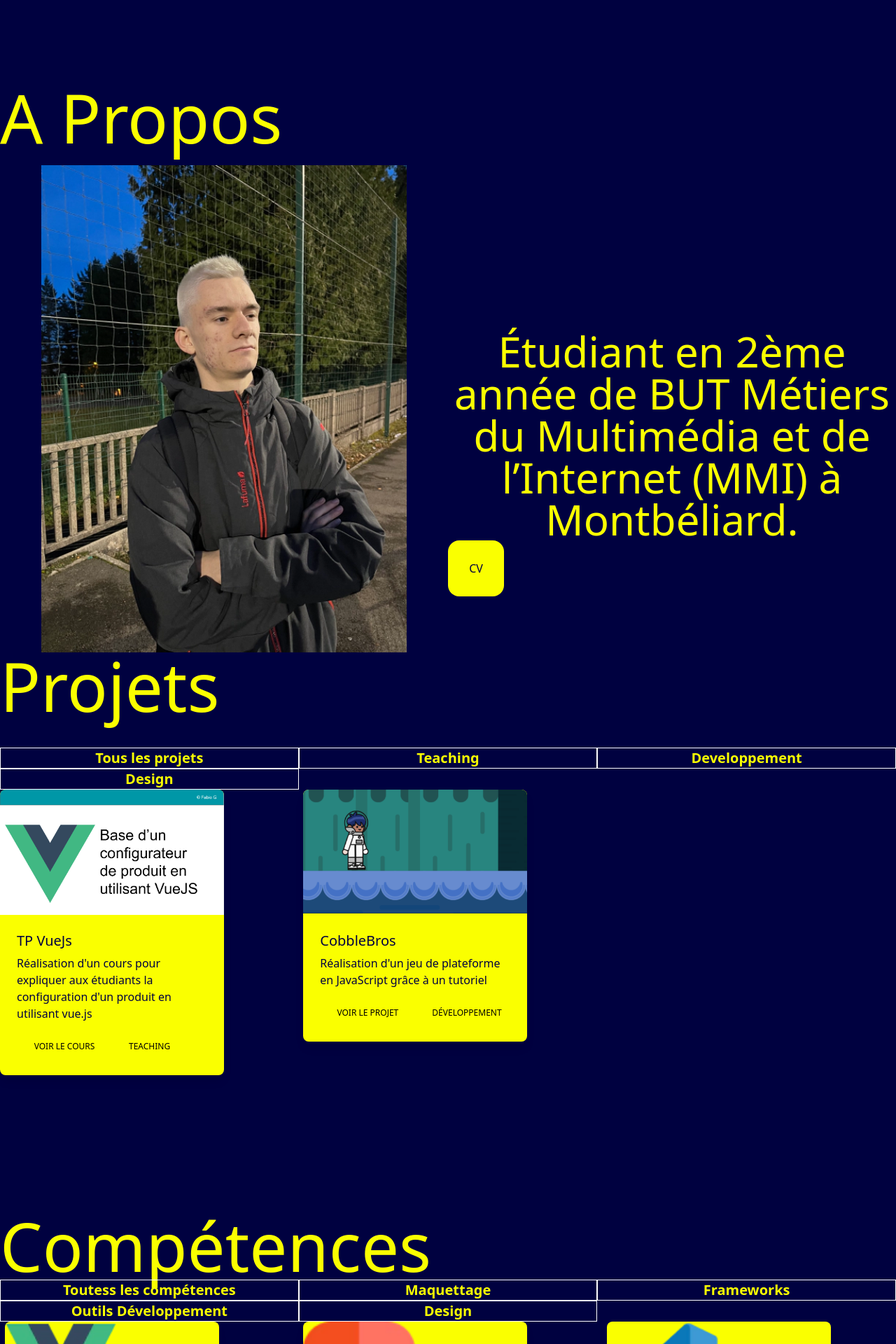
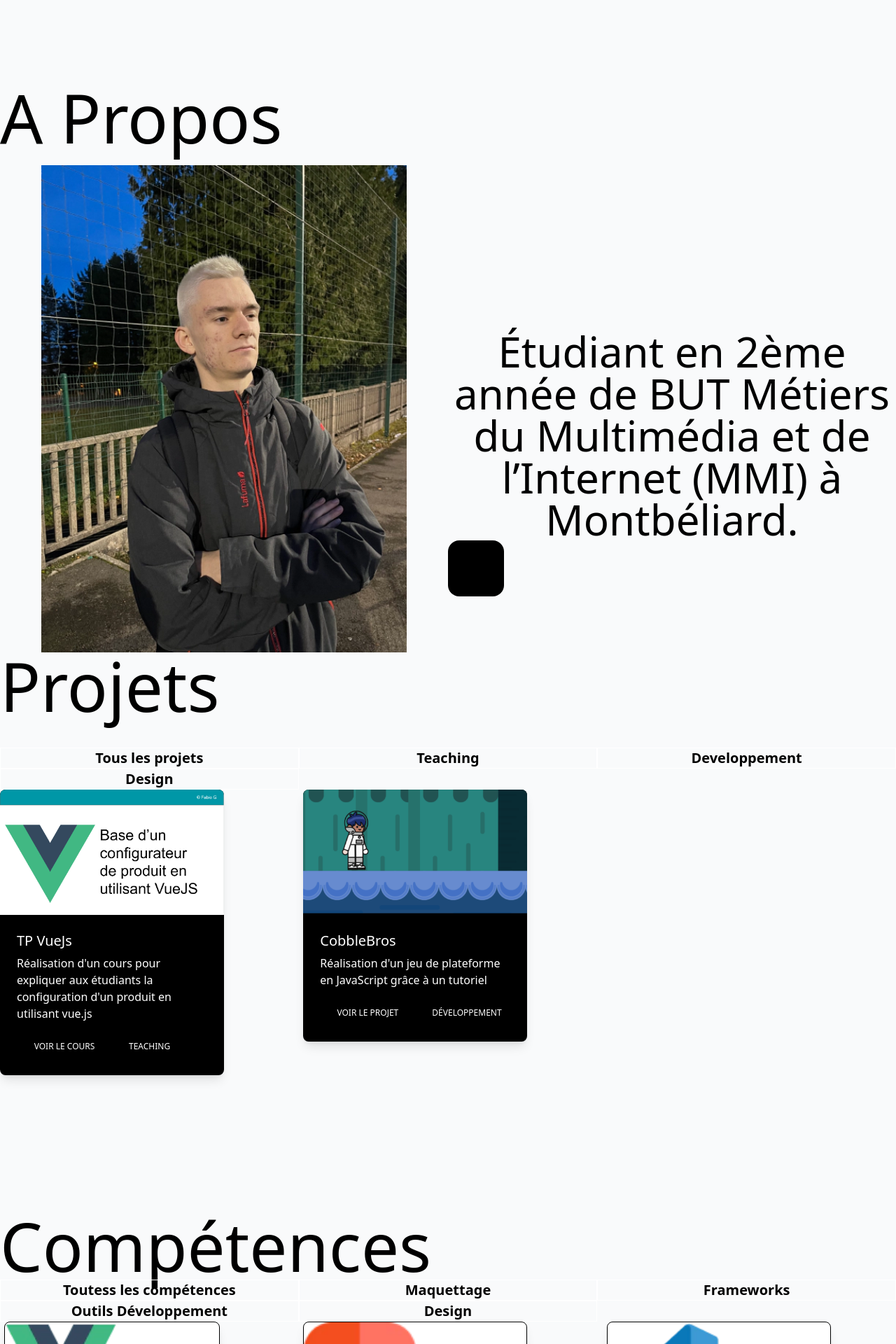
Before and after one commit to FabioGafforelli/Portfolio_FabioVue, a Vue app: page / in a window 1280 px wide. Shown: the part 780-2700 px from the top of the page at 70% size. Built offline with nearby package versions, Linux system fonts and the light colour scheme.

Commit message:
site en noir et blanc

```diff
--- a/src/components/icones/card.vue
+++ b/src/components/icones/card.vue
@@ -1,7 +1,7 @@
 <template>
 <div class="flex justify-center">
   <div
-    class="block max-w-sm rounded-lg bg-[#FAFF00] shadow-lg">
+    class="block max-w-sm rounded-lg bg-black shadow-lg">
     <a href="#!">
       <img
         class="rounded-t-lg"
@@ -10,17 +10,17 @@
     </a>
     <div class="p-6">
       <h5
-        class="mb-2 text-xl font-medium leading-tight text-[#000140]">
+        class="mb-2 text-xl font-medium leading-tight text-white">
         {{ title }}
       </h5>
-      <p class="mb-4 text-base text-[#000140]">
+      <p class="mb-4 text-base text-white">
         {{ description }}
 
       </p>
       <div class="grid grid-cols-2">
       <button
         type="button"
-        class="inline-block rounded bg-primary px-6 pt-2.5 pb-2 text-xs font-medium uppercase leading-normal text-black "
+        class="inline-block rounded bg-primary px-6 pt-2.5 pb-2 text-xs font-medium uppercase leading-normal text-white "
         data-te-ripple-init
         data-te-ripple-color="light">
         <RouterLink  :to="lien">
@@ -28,7 +28,7 @@
       </RouterLink>
       </button>
       <p
-        class="inline-block rounded bg-primary px-6 pt-2.5 pb-2 text-xs font-medium uppercase leading-normal text-black "
+        class="inline-block rounded bg-primary px-6 pt-2.5 pb-2 text-xs font-medium uppercase leading-normal text-white "
         data-te-ripple-init
         data-te-ripple-color="light">
         {{textecategorie}}
--- a/src/components/icones/cardcompetence.vue
+++ b/src/components/icones/cardcompetence.vue
@@ -1,7 +1,7 @@
 <template>
     <div class="flex justify-center w-80 h-80">
       <div
-        class="block max-w-sm rounded-lg bg-[#FAFF00] shadow-lg">
+        class="block max-w-sm rounded-lg bg-white border border-black shadow-lg">
         <a href="#!">
           <img
             class="rounded-t-lg flex justify-center w-40"
@@ -11,7 +11,7 @@
         <div class="p-6">
           <div class="grid grid-cols-2">
             <h5
-            class="mb-2 text-xl font-medium leading-tight text-[#000140]">
+            class="mb-2 text-xl font-medium leading-tight text-black">
             {{ title }}
           </h5>
           <p
--- a/src/components/layouts/header.vue
+++ b/src/components/layouts/header.vue
@@ -1,13 +1,13 @@
 <template>
     <header class=" bg-transparent sticky top-0 drop-shadow-lg z-10 ">
-        <a href="#content" class="sr-only focus:not-sr-only text-lg text-[#FAFF00]"> Passez au contenu </a>
+        <a href="#content" class="sr-only focus:not-sr-only text-lg text-black"> Passez au contenu </a>
         <nav class=" lg:flex lg:justify-between items-center">
           <div class="flex justify-between items-center">
            <RouterLink to="/">
-           <h1 class="text-[#FAFF00] text-xl font-bold lg:text-5xl">FG</h1>
+           <h1 class="text-black text-xl font-bold lg:text-5xl">FG</h1>
         </RouterLink>
           <span class="text-5xl cursor-pointer lg:hidden block w-8 h-8 mx-55  ">
-            <MenuIcon class=" text-[#FAFF00]"  aria-controls="menu"
+            <MenuIcon class=" text-black"  aria-controls="menu"
             :aria-expanded="menuOuvert"
             @click="menuOuvert = !menuOuvert">
             </MenuIcon>
@@ -24,10 +24,10 @@
           >
           <ul id="menu" v-if="menuOuvert" class="lg:hidden w-full  text-xl font-museomoderno  py-4 text-center" >
             <li class="my-5">
-              <RouterLink class="my-6 lg:px-4 xl:pt-2 xl:rounded-sm font-museomoderno text-[#FAFF00]  " to="/">Accueil</RouterLink>
+              <RouterLink class="my-6 lg:px-4 xl:pt-2 xl:rounded-sm font-museomoderno text-black  " to="/">Accueil</RouterLink>
             </li>
             <li class="my-5">
-              <RouterLink class="my-6 lg:px-4 xl:pt-2 xl:rounded-sm text-[#FAFF00] font-museomoderno " to="/projets">Projets</RouterLink>
+              <RouterLink class="my-6 lg:px-4 xl:pt-2 xl:rounded-sm text-black font-museomoderno " to="/projets">Projets</RouterLink>
             </li>
             <li class="my-5">
               <a href="#competences">
@@ -35,16 +35,16 @@
               </a>
             </li>
             <li class="my-5">
-              <RouterLink class="my-6 lg:px-4 xl:pt-2 xl:rounded-sm font-museomoderno text-[#FAFF00]" to="/contact">Contact</RouterLink>
+              <RouterLink class="my-6 lg:px-4 xl:pt-2 xl:rounded-sm font-museomoderno text-black" to="/contact">Contact</RouterLink>
             </li>
           </ul>
           </Transition>
-          <ul class="lg:flex  gap-4 lg:items-center text-[#FAFF00] text-xl font-algerian mx-6 py-4 hidden" >
+          <ul class="lg:flex  gap-4 lg:items-center text-black text-xl font-algerian mx-6 py-4 hidden" >
             <li class="my-5">
-              <RouterLink class="my-6 lg:px-2 xl:pt-2 xl:rounded-sm font-museomoderno text-[#FAFF00]" to="/">Accueil</RouterLink>
+              <RouterLink class="my-6 lg:px-2 xl:pt-2 xl:rounded-sm font-museomoderno text-black" to="/">Accueil</RouterLink>
             </li>
             <li class="my-5">
-              <RouterLink class="my-6 lg:px-2 xl:pt-2 xl:rounded-sm font-algerian text-[#FAFF00] " to="/projets">Projets</RouterLink>
+              <RouterLink class="my-6 lg:px-2 xl:pt-2 xl:rounded-sm font-algerian text-black " to="/projets">Projets</RouterLink>
             </li>
             <li class="my-5">
               <a href="#competences">
@@ -52,7 +52,7 @@
             </a>
           </li>
             <li class="my-5">
-              <RouterLink class="my-6 lg:px-2 xl:pt-2 xl:rounded-sm font-algerian text-[#FAFF00] " to="/contact">Contact</RouterLink>
+              <RouterLink class="my-6 lg:px-2 xl:pt-2 xl:rounded-sm font-algerian text-black " to="/contact">Contact</RouterLink>
             </li>
           </ul>
         </nav>
--- a/src/views/HomeView.vue
+++ b/src/views/HomeView.vue
@@ -103,7 +103,7 @@ export default {
 
 </script>
 <template>
-  <div class="bg-[#000140]">
+  <div class="bg-gray-50">
 <Header />
 
 <div class="grid grid-flow-row-dense grid-cols-[repeat(auto-fit,minmax(350px,1fr))] gap-5  ">
@@ -111,8 +111,8 @@ export default {
 <div>
       <section class="md:h-screen h-fit">
          <div class="grid ">
-          <div class="col-span-2 md:text-[190px] text-center text-6xl animate__animated animate__backInLeft text-[#FAFF00] uppercase"><h1>Fabio</h1></div>
-          <div class="col-span-2 md:text-[190px] text-center text-6xl animate__animated animate__backInRight text-[#FAFF00] uppercase"><h1>Gafforelli</h1></div>
+          <div class="col-span-2 md:text-[190px] text-center text-6xl animate__animated animate__backInLeft text-black uppercase"><h1>Fabio</h1></div>
+          <div class="col-span-2 md:text-[190px] text-center text-6xl animate__animated animate__backInRight text-black uppercase"><h1>Gafforelli</h1></div>
           <div class="col-span-2 md:text-9xl text-center text-6xl ">
             <span class="typed-text">{{ typeValue }}</span>
             <span class="cursor" :class="{'typing' : typeStatus}">&nbsp;</span>
@@ -127,15 +127,15 @@ export default {
       </section>
 
       <section class="h-fit">
-        <h1 class="md:text-8xl text-left text-6xl text-[#FAFF00]">A Propos</h1>
+        <h1 class="md:text-8xl text-left text-6xl text-black">A Propos</h1>
         <div class="grid grid-cols-1 md:grid-cols-2">
           <div class="flex pt-5 justify-center md:w-full w-80">
           <img src="/public/images/Fabio.webp" alt="">
         </div>
         <div class="grid ">
-        <p class="md:text-6xl text-center md:pt-64 text-3xl text-[#FAFF00]">Étudiant en 2ème année de BUT Métiers du Multimédia et de l’Internet (MMI) à Montbéliard.</p>
+        <p class="md:text-6xl text-center md:pt-64 text-3xl text-black">Étudiant en 2ème année de BUT Métiers du Multimédia et de l’Internet (MMI) à Montbéliard.</p>
         <a href="/public/Fabio_Gafforelli-CV.pdf" target="_blank">
-          <button class=" w-20 h-20 mb-20 rounded-2xl bg-[#FAFF00] py-2 px-5  text-[#000140]">
+          <button class=" w-20 h-20 mb-20 rounded-2xl bg-black py-2 px-5  text-gbg-gray-50">
             CV
           </button>
         </a>
@@ -144,12 +144,12 @@ export default {
       </section>
 
       <section class="md:h-screen h-fit">
-        <h1 class="md:text-8xl text-left text-6xl text-[#FAFF00] pb-10">Projets</h1>
+        <h1 class="md:text-8xl text-left text-6xl text-black pb-10">Projets</h1>
           <div class="grid grid-cols-3">
-      <button class="text-[#FAFF00] text-xl font-bold border border-white" @click="filtreCartes('toutes')">Tous les projets</button>
-      <button class="text-[#FAFF00] text-xl font-bold border border-white gap-7" @click="filtreCartes('teaching')">Teaching</button>
-      <button class="text-[#FAFF00] text-xl font-bold border border-white" @click="filtreCartes('developpement')">Developpement</button>
-      <button class="text-[#FAFF00] text-xl font-bold border border-white" @click="filtreCartes('design')">Design</button>
+      <button class="text-black text-xl font-bold border border-white" @click="filtreCartes('toutes')">Tous les projets</button>
+      <button class="text-black text-xl font-bold border border-white gap-7" @click="filtreCartes('teaching')">Teaching</button>
+      <button class="text-black text-xl font-bold border border-white" @click="filtreCartes('developpement')">Developpement</button>
+      <button class="text-black text-xl font-bold border border-white" @click="filtreCartes('design')">Design</button>
     </div>
     <div class="grid grid-cols-1 md:grid-cols-3 gap-5">
       <div v-for="carte in cartesFiltrees" :key="carte.id">
@@ -168,13 +168,13 @@ export default {
 
 
 <section id="competences" class="md:h-fit h-fit">
-        <h1 class="md:text-8xl text-left text-6xl text-[#FAFF00]">Compétences</h1>
+        <h1 class="md:text-8xl text-left text-6xl text-black">Compétences</h1>
         <div class="grid grid-cols-3">
-      <button class="text-[#FAFF00] text-xl font-bold border border-white" @click="filtreCompetences('toutes')">Toutess les compétences</button>
-      <button class="text-[#FAFF00] text-xl font-bold border border-white gap-7" @click="filtreCompetences('maquettage')">Maquettage</button>
-      <button class="text-[#FAFF00] text-xl font-bold border border-white" @click="filtreCompetences('frameworks')">Frameworks</button>
-      <button class="text-[#FAFF00] text-xl font-bold border border-white" @click="filtreCompetences('outilsdev')">Outils Développement</button>
-      <button class="text-[#FAFF00] text-xl font-bold border border-white" @click="filtreCompetences('design')">Design</button>
+      <button class="text-black text-xl font-bold border border-white" @click="filtreCompetences('toutes')">Toutess les compétences</button>
+      <button class="text-black text-xl font-bold border border-white gap-7" @click="filtreCompetences('maquettage')">Maquettage</button>
+      <button class="text-black text-xl font-bold border border-white" @click="filtreCompetences('frameworks')">Frameworks</button>
+      <button class="text-black text-xl font-bold border border-white" @click="filtreCompetences('outilsdev')">Outils Développement</button>
+      <button class="text-black text-xl font-bold border border-white" @click="filtreCompetences('design')">Design</button>
     </div>
     <div class="grid grid-cols-1 md:grid-cols-3 gap-5">
       <div v-for="competence in competenceFiltrees" :key="competence.id">
@@ -199,7 +199,7 @@ export default {
 
 <style scoped>
   span.typed-text {
-    color: #FAFF00;
+    color:black
   }
   span.cursor {
     display: inline-block;
```
